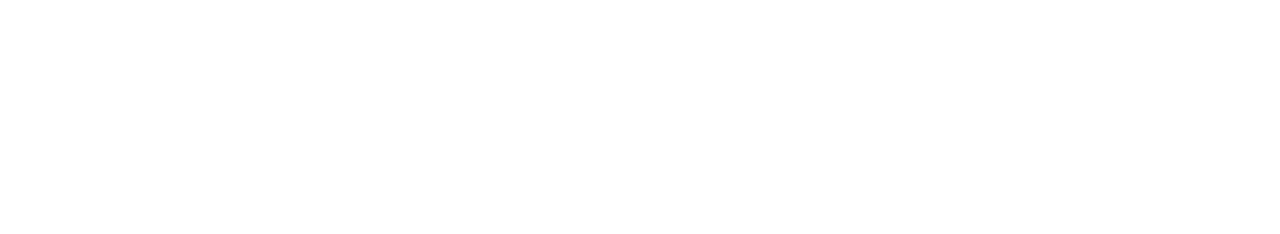
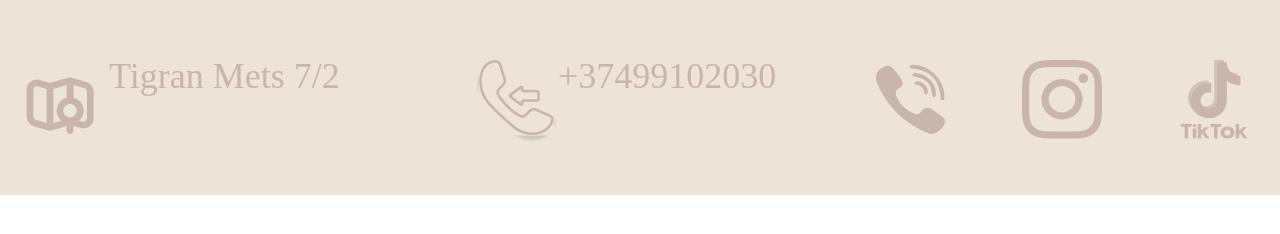
Before and after one commit to htc4/Qristine, a plain HTML site: page components/footer.html in a window 1280 px wide. Drawn offline with Linux system fonts and the light colour scheme; a web font is replaced by a local one.

Commit message:
changed footer

```diff
--- a/components/css/footer.css
+++ b/components/css/footer.css
@@ -0,0 +1,128 @@
+* {
+  box-sizing: border-box;
+}
+body {
+  font-size: 14px;
+}
+.new_class_1 {
+  width: 100%;
+  height: 195px;
+  background: rgba(255,255,255,1);
+  opacity: 1;
+  position: absolute;
+  top: 0px;
+  left: 0px;
+  overflow: hidden;
+}
+.new_class_2 {
+  width: 100%;
+  height: 195px;
+  background: rgba(237,227,217,1);
+  opacity: 1;
+  position: absolute;
+  top: 0px;
+  left: 0px;
+  overflow: hidden;
+}
+.new_class_3 {
+  width: 310px;
+  color: rgba(200,182,172,1);
+  position: absolute;
+  top: 55px;
+  left: 109px;
+  font-family: Inknut Antiqua;
+  font-weight: Regular;
+  font-size: 36px;
+  opacity: 1;
+  text-align: left;
+}
+.new_class_4 {
+  width: 80px;
+  height: 80px;
+  background: url("../images/Location.png");
+  background-repeat: no-repeat;
+  background-position: center center;
+  background-size: cover;
+  opacity: 1;
+  position: absolute;
+  top: 64px;
+  left: 20px;
+  overflow: hidden;
+}
+.new_class_5 {
+  width: 277px;
+  color: rgba(200,182,172,1);
+  position: absolute;
+  top: 55px;
+  left: 558px;
+  font-family: Inknut Antiqua;
+  font-weight: Regular;
+  font-size: 36px;
+  opacity: 1;
+  text-align: left;
+}
+.new_class_6 {
+  width: 83px;
+  height: 83px;
+  background: url("../images/Call.png");
+  background-repeat: no-repeat;
+  background-position: center center;
+  background-size: cover;
+  opacity: 1;
+  position: absolute;
+  top: 60px;
+  left: 475px;
+  overflow: hidden;
+}
+.new_class_7 {
+  width: 67px;
+  height: 79px;
+  background: url("../images/TikTok.png");
+  background-repeat: no-repeat;
+  background-position: center center;
+  background-size: cover;
+  opacity: 1;
+  position: absolute;
+  top: 60px;
+  left: 1181px;
+  overflow: hidden;
+}
+.new_class_8 {
+  width: 80px;
+  height: 79px;
+  background: url("../images/Instagram.png");
+  background-repeat: no-repeat;
+  background-position: center center;
+  background-size: cover;
+  opacity: 1;
+  position: absolute;
+  top: 60px;
+  left: 1022px;
+  overflow: hidden;
+}
+.new_class_9 {
+  width: 69px;
+  height: 70px;
+  background: url("../images/Viber.png");
+  background-repeat: no-repeat;
+  background-position: center center;
+  background-size: cover;
+  opacity: 1;
+  position: absolute;
+  top: 64px;
+  left: 876px;
+  overflow: hidden;
+}
+.new_class_10 {
+  width: 79px;
+  height: 78px;
+  background: url("../images/Facebook.png");
+  background-repeat: no-repeat;
+  background-position: center center;
+  background-size: cover;
+  opacity: 1;
+  position: absolute;
+  top: 60px;
+  left: 1327px;
+  overflow: hidden;
+}
--- a/components/css/header.css
+++ b/components/css/header.css
@@ -51,7 +51,6 @@ body {
 .newClass5 {
   width: 155px;
   height: 62px;
-  background: url("../images/v603_10.png");
   background-repeat: no-repeat;
   background-position: center center;
   background-size: cover;
@@ -98,7 +97,7 @@ body {
 .newClass9 {
   width: 365px;
   height: 172px;
-  background: url("../images/v603_9.png");
+  background: url("../images/logo.png");
   background-repeat: no-repeat;
   background-position: center center;
   background-size: cover;
--- a/components/footer.html
+++ b/components/footer.html
@@ -0,0 +1,21 @@
+<!DOCTYPE html>
+<html>
+<head>
+    <link href="https://fonts.googleapis.com/css?family=Inknut+Antiqua&display=swap" rel="stylesheet"/>
+    <link href="./css/footer.css" rel="stylesheet"/>
+    <title>Document</title>
+</head>
+<body>
+    <div class="new_class_1">
+        <div class="new_class_2"></div>
+        <span class="new_class_3">Tigran Mets 7/2</span>
+        <div class="new_class_4"></div>
+        <span class="new_class_5">+37499102030</span>
+        <div class="new_class_6"></div>
+        <div class="new_class_7"></div>
+        <div class="new_class_8"></div>
+        <div class="new_class_9"></div>
+        <div class="new_class_10"></div>
+    </div>
+</body>
+</html>
```
Also changed, not shown: index.html (+3 -2 lines), components/images/Call.png (added), components/images/Facebook.png (added), components/images/Instagram.png (added), components/images/Location.png (added), components/images/TikTok.png (added), components/images/Viber.png (added), components/images/logo.png (renamed from components/images/v603_9.png).
